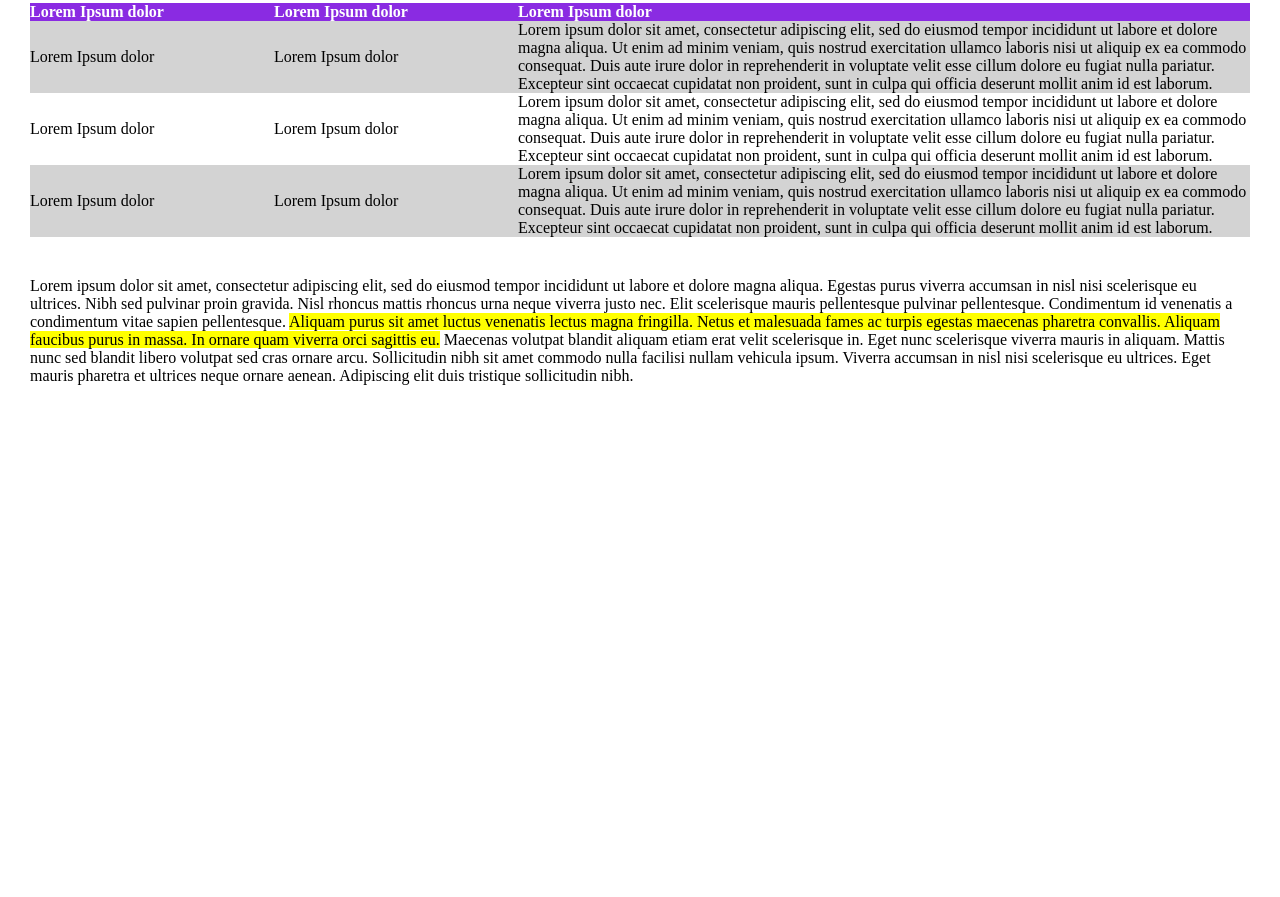
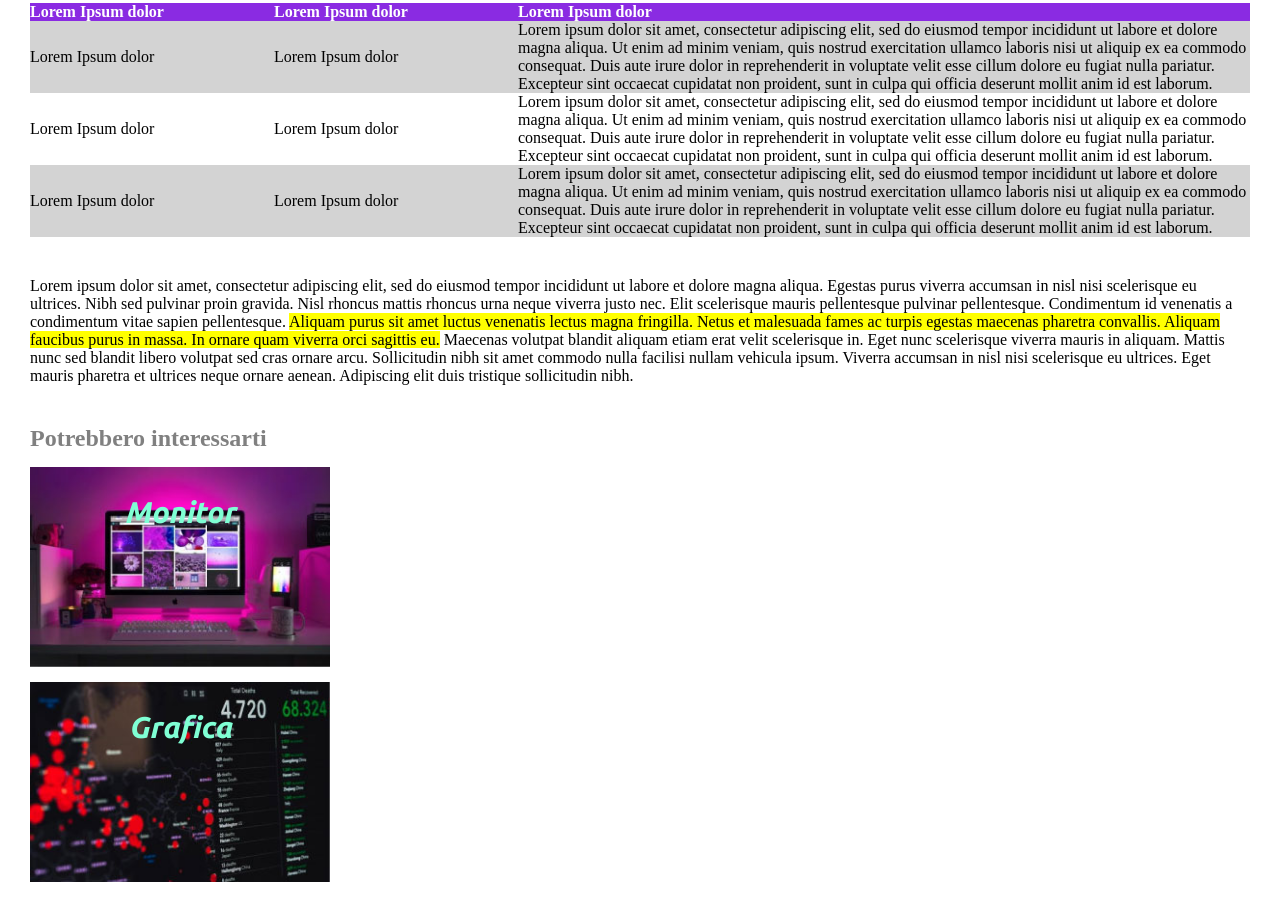
Before and after one commit to MicheleFranciolapilla/html-css-booleaner, a plain HTML site: page index.html in a window 1280 px wide. Shown: the part 1358-2255 px from the top of the page. Before the commit the page ends 1783 px from the top, so only its background shows below. Drawn offline with Linux system fonts and the light colour scheme.

Commit message:
Footer con testi in font Google e link a Wikipedia

```diff
--- a/assets/css/style.css
+++ b/assets/css/style.css
@@ -31,8 +31,8 @@ section{
     margin: 40px 0;
 }
 
-/* Sezione di sub intestazione (contenente il titolo della pagina web) con settaggio colori per il sottotitolo*/
-#sub-intestazione{
+/* Sezione di sub intestazione (contenente il titolo della pagina web) con settaggio colori per sottotitolo e footer*/
+#sub-intestazione, footer{
     color: grey;
 }
 
@@ -94,3 +94,30 @@ thead{
     color: white;
     background-color: blueviolet;
 }
+
+/* Classe comune ai div di ciascuna delle due foto del footer */
+.footer-img{
+    margin: 15px 0;
+    width: 300px;
+    height: 200px;
+    background-size: contain;
+    background-repeat: no-repeat;
+    text-align: center;
+}
+
+#img1{
+    background-image: url(../img/monitor.jpg);
+}
+
+#img2{
+    background-image: url(../img/graph.jpg);
+}
+
+/* Attributi del testo dei due tag anchor "a" con font google "Ubuntu"*/
+.links{
+    font-family: 'Ubuntu', sans-serif;
+    color: aquamarine;
+    text-decoration: none;
+    line-height: 90px;
+    font-size: 30px;
+}
--- a/index.html
+++ b/index.html
@@ -7,6 +7,10 @@
     <title>Tim Berners-Lee</title>
     <!-- Link al foglio di stile -->
     <link rel="stylesheet" href="assets/css/style.css">
+    <!-- Link al google font UBUNTU -->
+    <link rel="preconnect" href="https://fonts.googleapis.com">
+    <link rel="preconnect" href="https://fonts.gstatic.com" crossorigin>
+    <link href="https://fonts.googleapis.com/css2?family=Ubuntu:ital,wght@1,700&display=swap" rel="stylesheet">
 </head>
 
 <body>
@@ -104,7 +108,17 @@
 
     </main>
 
-    <footer></footer>
+    <!-- pie' di pagina con titolo e 2 foto con link sovrapposto -->
+    <footer>
+        <h2>Potrebbero interessarti</h2>
+        <!-- due div (uno per ciascuna foto) con classe di formattazione comune e id univoco, contenenti ciascuno un link a wikipedia sull'argomento della rispettiva foto -->
+        <div class="footer-img" id="img1">
+            <a class="links" href="https://it.wikipedia.org/wiki/Monitor_(computer)" target="_blank">Monitor</a>
+        </div>
+        <div class="footer-img" id="img2">
+            <a class="links" href="https://it.wikipedia.org/wiki/Computer_grafica" target="_blank">Grafica</a>
+        </div>
+    </footer>
 
 </body>
 </html>
```
